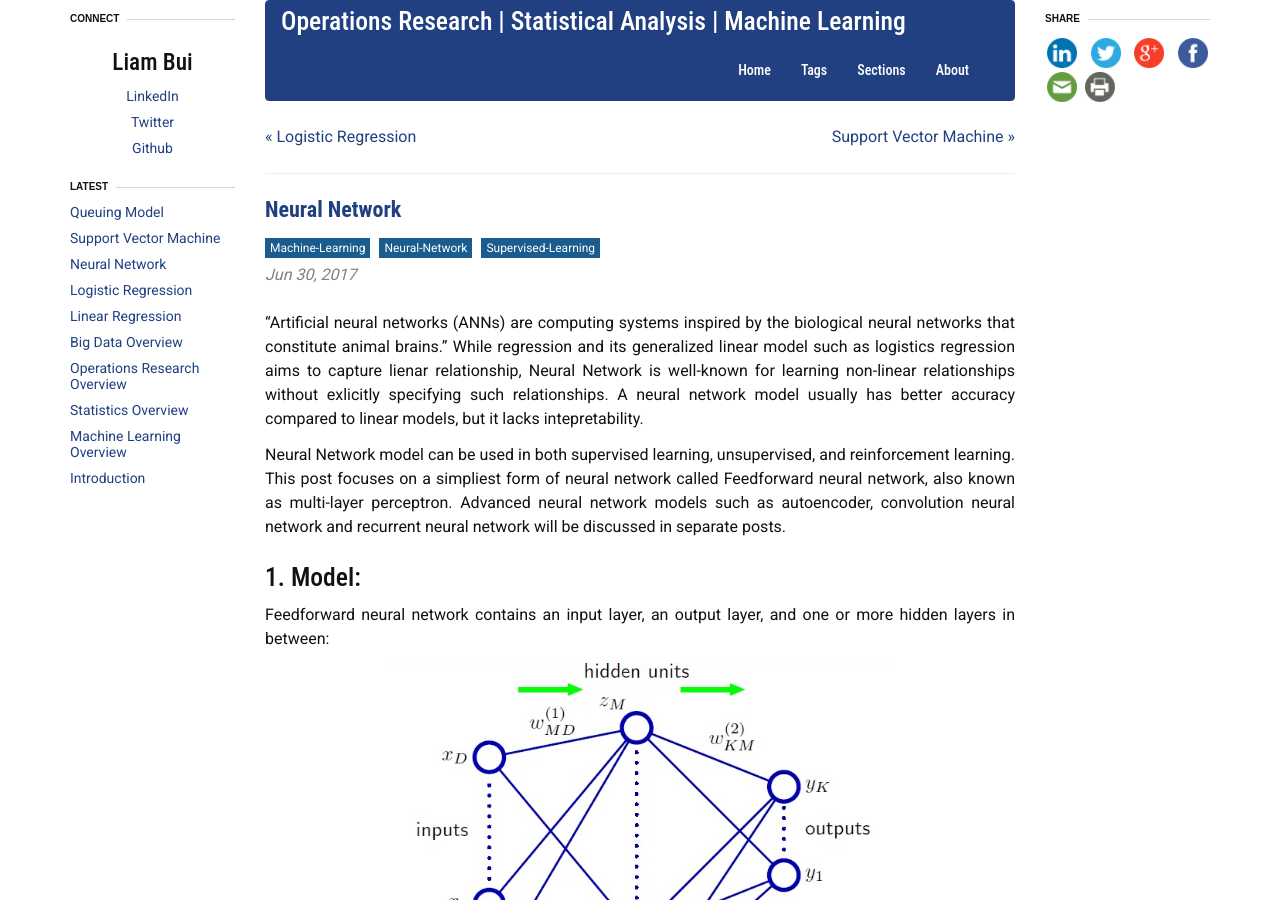
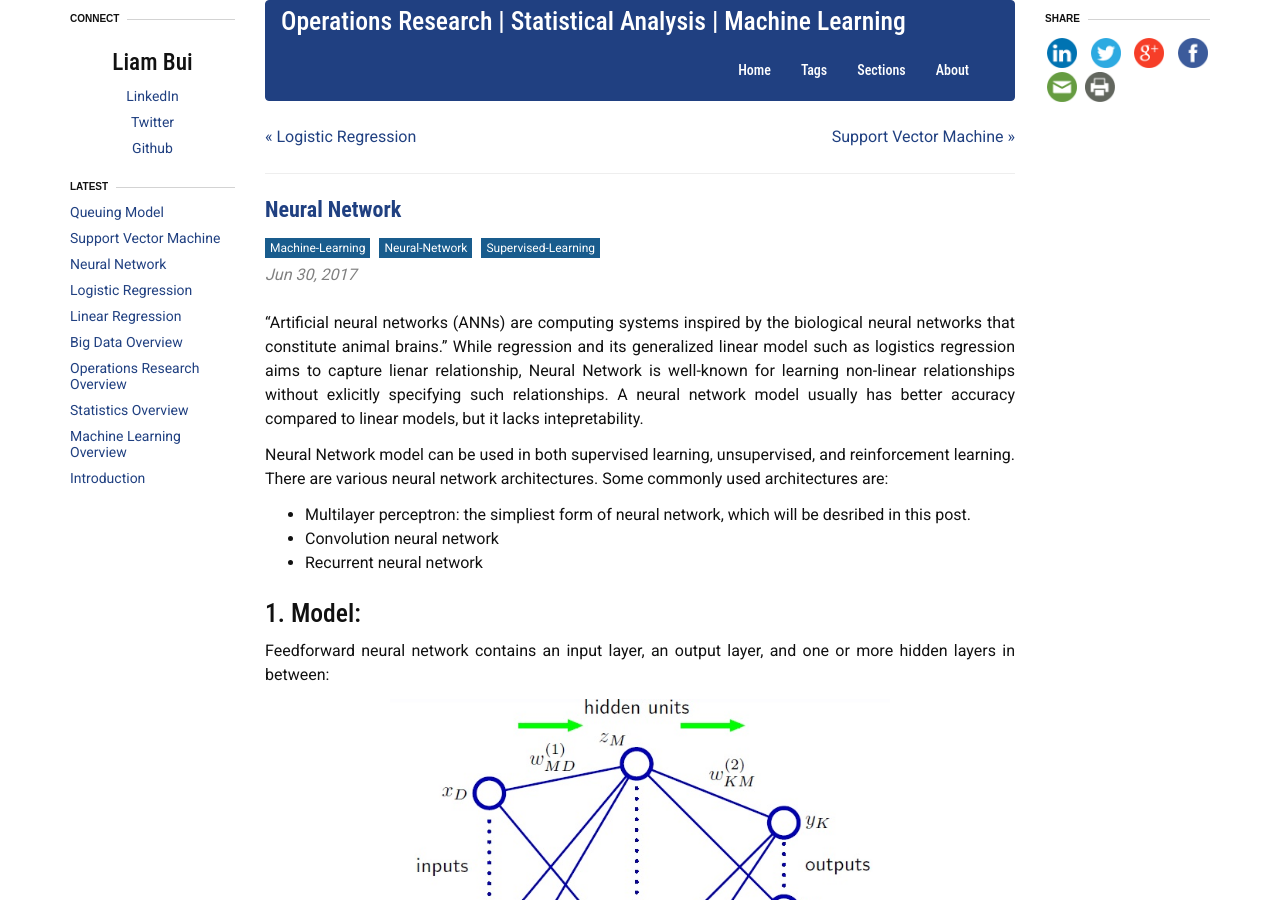
Before and after one commit to liambll/blog-archive, a Jekyll site: the page built from _posts/2017-06-30-neural-network.markdown, in a window 1280 px wide and 900 px high. Built offline with Jekyll 4.4.1, drawn with Linux system fonts in a browser that asks for light colours; nearby versions of some CDN libraries; formulas are drawn with MathJax 3; comment, search, counter and statistics services are not loaded.

Commit message:
Update 2017-06-30-neural-network.markdown

```diff
--- a/_posts/2017-06-30-neural-network.markdown
+++ b/_posts/2017-06-30-neural-network.markdown
@@ -15,7 +15,10 @@ summary: Artificial neural networks (ANNs) are computing systems inspired by the
 
 "Artificial neural networks (ANNs) are computing systems inspired by the biological neural networks that constitute animal brains." While regression and its generalized linear model such as logistics regression aims to capture lienar relationship, Neural Network is well-known for learning non-linear relationships without exlicitly specifying such relationships. A neural network model usually has better accuracy compared to linear models, but it lacks intepretability.
 
-Neural Network model can be used in both supervised learning, unsupervised, and reinforcement learning. This post focuses on a simpliest form of neural network called Feedforward neural network, also known as multi-layer perceptron. Advanced neural network models such as autoencoder, convolution neural network and recurrent neural network will be discussed in separate posts.
+Neural Network model can be used in both supervised learning, unsupervised, and reinforcement learning. There are various neural network architectures. Some commonly used architectures are:
+* Multilayer perceptron: the simpliest form of neural network, which will be desribed in this post.
+* Convolution neural network
+* Recurrent neural network
 
 ## 1. Model:
 Feedforward neural network contains an input layer, an output layer, and one or more hidden layers in between:
```
